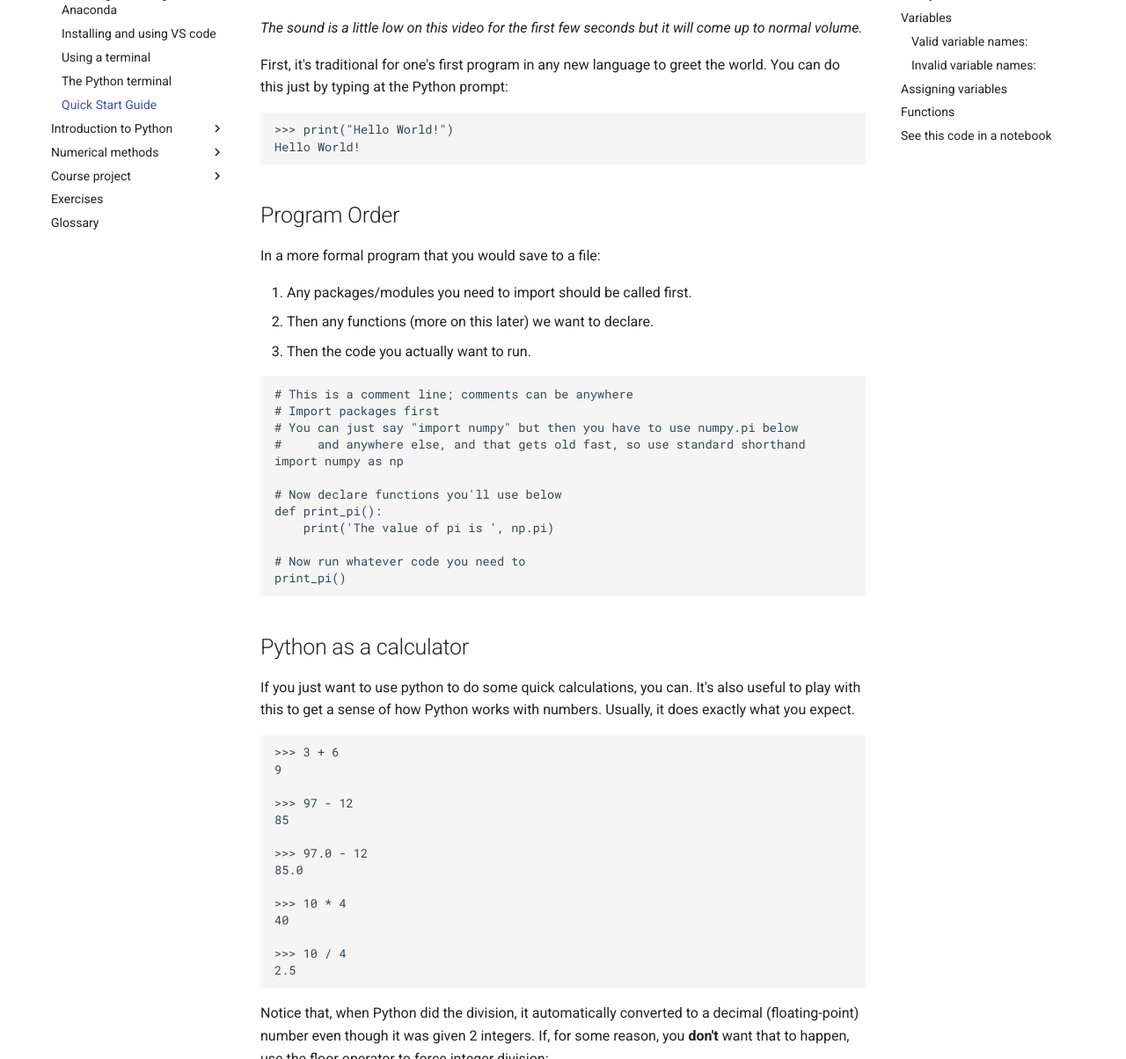
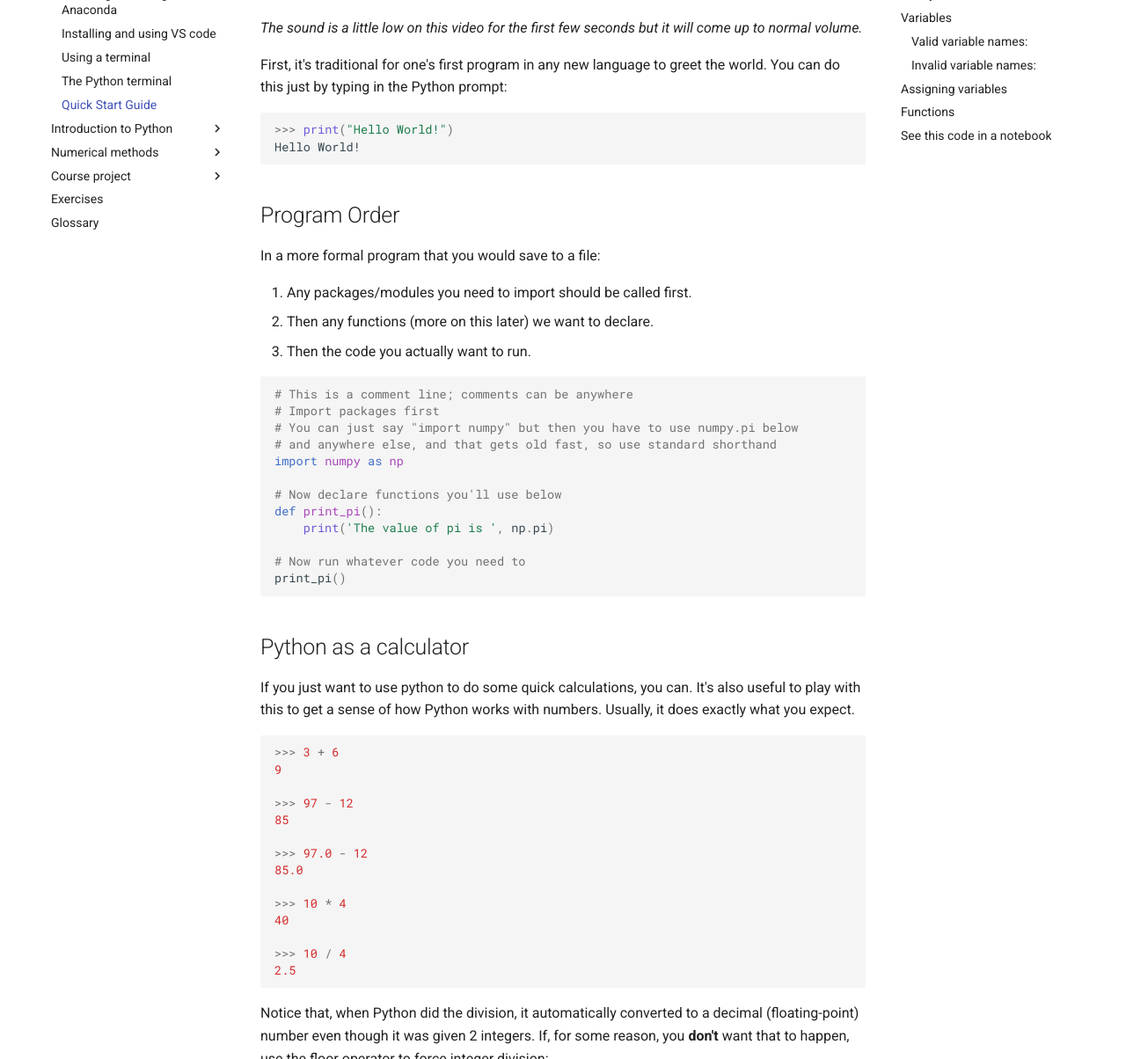
Before and after one commit to ndd21/PHYS281, an MkDocs documentation site: the page built from docs/demo-quickstart.md, in a window 1280 px wide and 1400 px high, scrolled down 303 px, cut to the strip 196-1400 px from the top of the window. Shown: the whole strip at 88% size. Built offline with MkDocs 1.6.1 and Material for MkDocs 9.7.7, drawn with Linux system fonts in a browser that asks for light colours; some of the changed text lies outside the part shown.

Commit message:
demo-quickstart.md: some minor tidying

````diff
--- a/docs/demo-quickstart.md
+++ b/docs/demo-quickstart.md
@@ -3,14 +3,13 @@
 <iframe width="560" height="315" src="https://www.youtube.com/embed/QXX2U11MF3I" frameborder="0" allow="accelerometer; autoplay; clipboard-write; encrypted-media; gyroscope; picture-in-picture" allowfullscreen></iframe>
 *The sound is a little low on this video for the first few seconds but it will come up to normal volume.*
 
-First, it's traditional for one's first program in any new language to greet the world. You can do this just by typing at the Python prompt:
+First, it's traditional for one's first program in any new language to greet the world. You can do
+this just by typing in the Python prompt:
 
-```
+```python
 >>> print("Hello World!")
 Hello World!
-
 ```
-
 
 ## Program Order
 
@@ -20,11 +19,11 @@ In a more formal program that you would save to a file:
 2. Then any functions (more on this later) we want to declare.
 3. Then the code you actually want to run.
 
-```
+```python
 # This is a comment line; comments can be anywhere
 # Import packages first
 # You can just say "import numpy" but then you have to use numpy.pi below
-#     and anywhere else, and that gets old fast, so use standard shorthand
+# and anywhere else, and that gets old fast, so use standard shorthand
 import numpy as np
 
 # Now declare functions you'll use below
@@ -37,9 +36,10 @@ print_pi()
 
 ## Python as a calculator
 
-If you just want to use python to do some quick calculations, you can. It's also useful to play with this to get a sense of how Python works with numbers. Usually, it does exactly what you expect.
+If you just want to use python to do some quick calculations, you can. It's also useful to play with
+this to get a sense of how Python works with numbers. Usually, it does exactly what you expect.
 
-```
+```python
 >>> 3 + 6
 9
 
@@ -56,9 +56,11 @@ If you just want to use python to do some quick calculations, you can. It's also
 2.5
 ```
 
-Notice that, when Python did the division, it automatically converted to a decimal (floating-point) number even though it was given 2 integers. If, for some reason, you **don't** want that to happen, use the floor operator to force integer division:
+Notice that, when Python did the division, it automatically converted to a decimal (floating-point)
+number even though it was given 2 integers. If, for some reason, you **don't** want that to happen,
+use the floor operator to force integer division:
 
-```
+```python
 >>> 10 // 4
 2
 ```
@@ -67,7 +69,7 @@ The floor operator truncates the decimal part of the result. It does *not* round
 
 Two more operators that you will find useful are the power and modulo operators:
 
-```
+```python
 # note: the power doesn't have to be an integer (try it)
 >>> 2**3
 8
@@ -80,14 +82,14 @@ Two more operators that you will find useful are the power and modulo operators:
 ## Complex Numbers
 We use *i* in physics, but Python uses *j*:
 
-```
+```python
 >>> (2 + 3j)*(1 - 2j)
 (8 - 1j)
 ```
 
 Note the following won't work:
 
-```
+```python
 >>> j**2
 ---------------------------------------------------------------------------
 NameError                                 Traceback (most recent call last)
@@ -102,7 +104,7 @@ Python thinks a single *j* on its own is a variable! And we haven't defined that
 
 But this works fine:
 
-```
+```python
 >>> 1j**2
 (-1 + 0j)
 ```
@@ -130,7 +132,7 @@ But this works fine:
 ## Assigning variables
 Fire up Python and try out assigning and working with some variables:
 
-```
+```python
 >>> x = 3 + 4
 >>> y = 3.0 + 5.2
 
@@ -146,18 +148,21 @@ Fire up Python and try out assigning and working with some variables:
 
 *Pro tip:* Make your variable names descriptive (but not too long).
 
-That way, when you come back to a code you haven't looked at in weeks, you will still be able to tell what it's doing at a glance.
+That way, when you come back to a code you haven't looked at in weeks, you will still be able to
+tell what it's doing at a glance.
 
 
 ## Functions
 
 Functions are self-contained units of code that you can call from other parts of your code.
 
-We create a function using the `def` keyword, followed by the name of the function (see tip about variable names above: same applies).
+We create a function using the `def` keyword, followed by the name of the function (see tip about
+variable names above: same applies).
 
-After the name, you specify what arguments the function will take, if any, in brackets. After the closing bracket, there's a colon `:`
+After the name, you specify what arguments the function will take, if any, in brackets. After the
+closing bracket, there's a colon `:`
 
-```
+```python
 # just print something, no arguments, nothing returned back
 def say_hello():
     print("Hello world!")
@@ -169,16 +174,17 @@ def square_it(x):
     return x**2
 
 
-# swap the values of two variables and return them both
+# swap the order of two variables and return them both
 def swap(x, y):
     return y, x
 ```
 
-Nothing will visibly happen when you run this code, because this just defined the functions. It doesn't call them, but it does load them into memory.
+Nothing will visibly happen when you run this code, because this just defined the functions. It
+doesn't call them, but it does load them into memory.
 
 But now that they're loaded, you can use them:
 
-```
+```python
 >>> say_hello()
 Hello world!
 
@@ -193,7 +199,7 @@ Hello world!
 ```
 
 The function returns 2 variables but we saved them in 1. What format is the result in?
-```
+```python
 >>> result
 (2, 3)
 ```
@@ -201,7 +207,7 @@ The function returns 2 variables but we saved them in 1. What format is the resu
 The function returns multiple variables as a tuple.
 
 We can access individual values with indices:
-```
+```python
 >>> result[0]
 2
 
@@ -210,7 +216,7 @@ We can access individual values with indices:
 ```
 
 Or, we can split the tuple when we call the function:
-```
+```python
 >>> a_swap, b_swap = swap(a, b)
 >>> print(a_swap)
 2
@@ -221,4 +227,8 @@ Or, we can split the tuple when we call the function:
 
 ## See this code in a notebook
 
-You can play with this code [in a Google Colab notebook](https://colab.research.google.com/drive/1uAgmWZ4OJO3SklbuJkGpi16xqah0E1fp?usp=sharing). Copy the notebook to your own version, and play around with changing values, exploring functions, and so on. A Jupyter notebook like this is like a sandbox for you to test code and try out new things.
+You can play with this code [in a Google Colab
+notebook](https://colab.research.google.com/drive/1uAgmWZ4OJO3SklbuJkGpi16xqah0E1fp?usp=sharing).
+Copy the notebook to your own version, and play around with changing values, exploring functions,
+and so on. A Jupyter notebook like this is like a sandbox for you to test code and try out new
+things.
````
